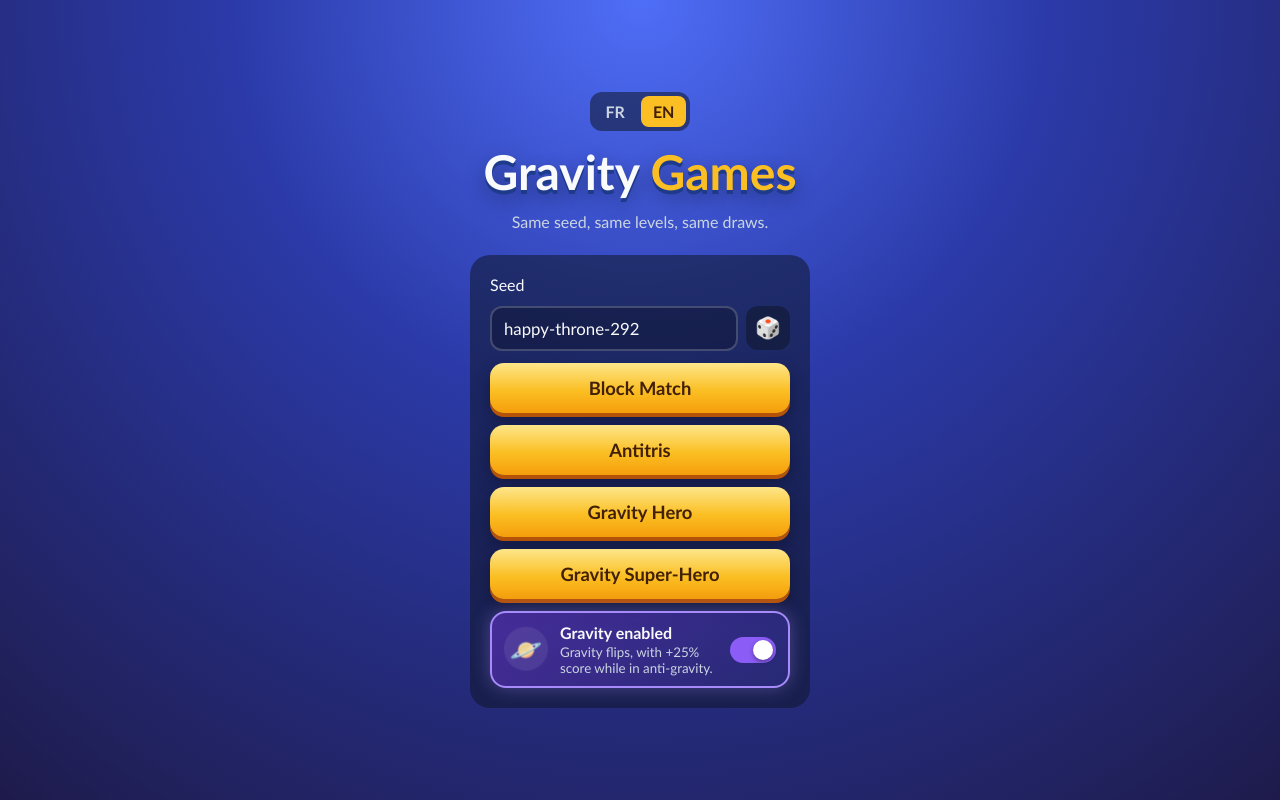
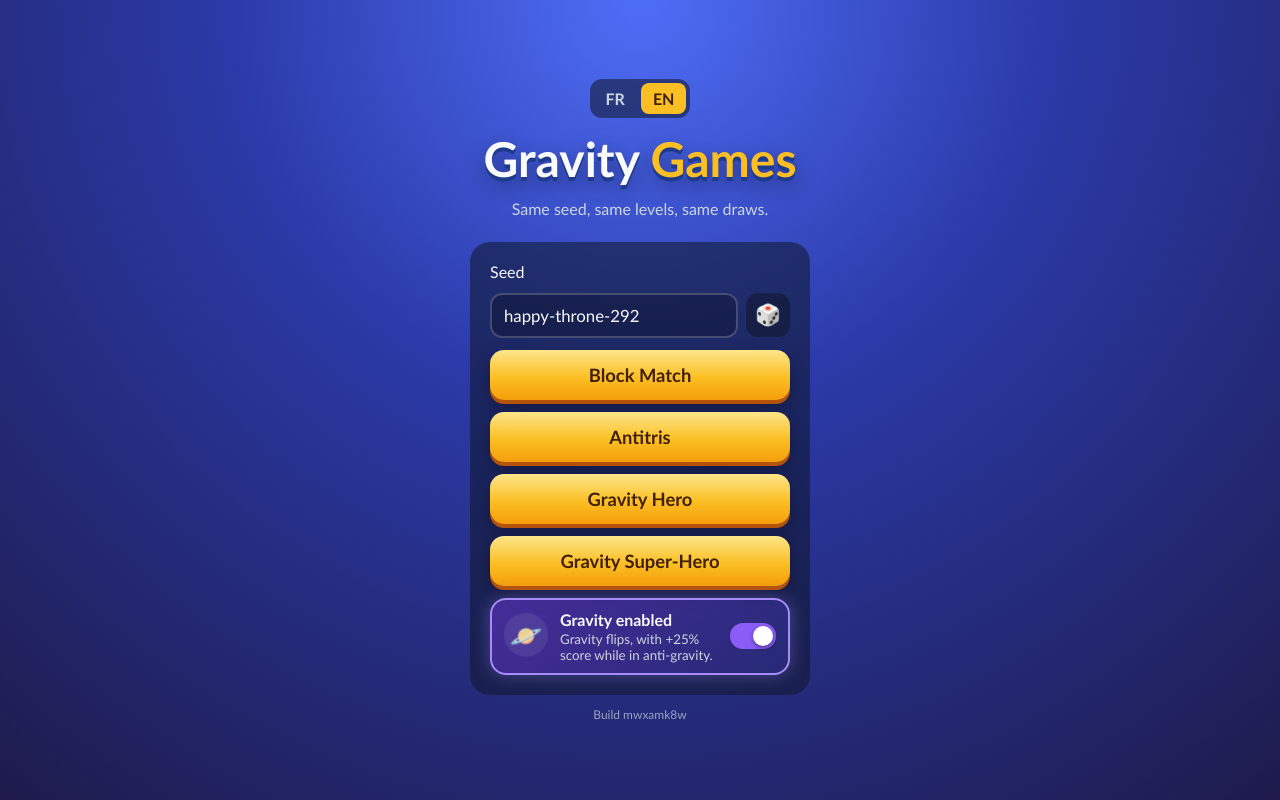
Before and after one commit to micoli/block-match, a React (Vite) app: page / in a window 1280 px wide. Built offline with nearby package versions, Linux system fonts and the light colour scheme.

Commit message:
Show the build id on the home screen

```diff
--- a/src/Home.tsx
+++ b/src/Home.tsx
@@ -55,6 +55,7 @@ const Home = ({ seed, gravityEnabled, onGravityChange, onStart }: Props) => {
         </button>
       )}
       {needsManualInstall && <p className="menu__install-hint">{t('home.installIos')}</p>}
+      <small className="menu__build">{t('home.build', { build: __BUILD_ID__ })}</small>
     </main>
   );
 };
--- a/src/base.css
+++ b/src/base.css
@@ -277,6 +277,12 @@ small {
   }
 }
 
+.menu__build {
+  font-size: 0.75rem;
+  color: var(--muted);
+  opacity: 0.7;
+}
+
 .menu__install-hint {
   margin: 0;
   font-size: 0.85rem;
--- /dev/null
+++ b/src/build.d.ts
@@ -0,0 +1 @@
+declare const __BUILD_ID__: string;
--- a/src/i18n/translations.yaml
+++ b/src/i18n/translations.yaml
@@ -13,6 +13,7 @@ fr:
     gravity: "Gravité active"
     gravityHint: "Inversions de gravité, avec +25 % de score en anti-gravité."
     install: "Installer l'application"
+    build: "Build {build}"
     installIos: "Pour installer : bouton Partager de Safari, puis « Sur l'écran d'accueil »."
   blockMatch:
     hud:
@@ -93,6 +94,7 @@ en:
     gravity: "Gravity enabled"
     gravityHint: "Gravity flips, with +25% score while in anti-gravity."
     install: "Install the app"
+    build: "Build {build}"
     installIos: "To install: tap Safari's Share button, then “Add to Home Screen”."
   blockMatch:
     hud:
--- a/vite.config.ts
+++ b/vite.config.ts
@@ -2,6 +2,8 @@ import { readFileSync, writeFileSync } from 'node:fs';
 import { defineConfig, type Plugin } from 'vite';
 import react from '@vitejs/plugin-react';
 import yaml from '@modyfi/vite-plugin-yaml';
+
+const BUILD_ID = Date.now().toString(36);
 
 // Makes sw.js differ on every build so browsers detect the update and install it.
 const stampServiceWorker = (): Plugin => ({
@@ -9,12 +11,13 @@ const stampServiceWorker = (): Plugin => ({
   apply: 'build',
   writeBundle(options) {
     const file = `${options.dir ?? 'dist'}/sw.js`;
-    writeFileSync(file, readFileSync(file, 'utf8').replace('__BUILD_ID__', Date.now().toString(36)));
+    writeFileSync(file, readFileSync(file, 'utf8').replace('__BUILD_ID__', BUILD_ID));
   },
 });
 
 export default defineConfig({
   base: '/block-match/',
+  define: { __BUILD_ID__: JSON.stringify(BUILD_ID) },
   plugins: [react(), yaml(), stampServiceWorker()],
   test: {
     testTimeout: 60000,
```
